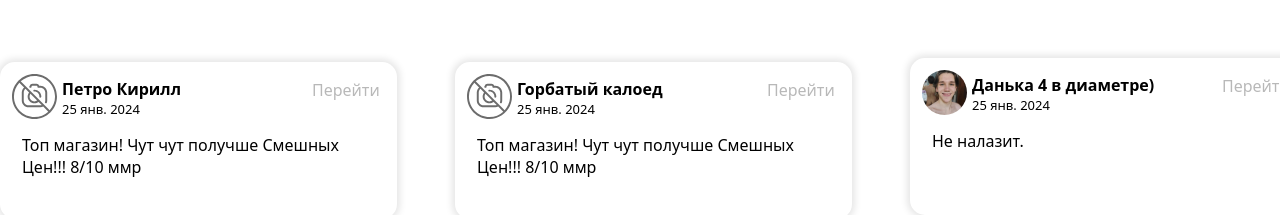
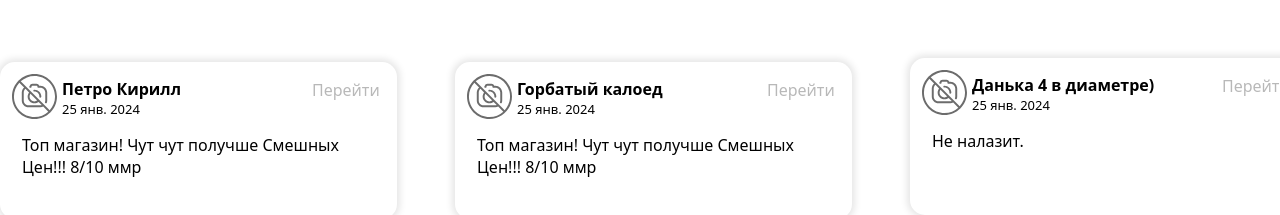
Before and after one commit to kirillpedev/insilicx-react, a React (Vite) app: page /reviews in a window 1280 px wide. Shown: the part 224-439 px from the top of the page. Built offline with nearby package versions, Linux system fonts and the light colour scheme.

Commit message:
Rename Product.jsx

```diff
--- a/src/components/MainReviews.jsx
+++ b/src/components/MainReviews.jsx
@@ -2,7 +2,6 @@ import React from 'react'
 import styled from 'styled-components'
 import no_photo from '/src/img/no_photo.svg'
 import judje from '../img/Judje.png'
-import dibil from '../img/dibil.jpg'
 
 const Grid = styled.div`
     .grid_cont {
@@ -66,9 +65,6 @@ const Container = styled.div`
     }
 
     .judje {
-      border-radius: 50px;
-    }
-    .dibil {
       border-radius: 50px;
     }
     .name_info h1 {
@@ -147,7 +143,7 @@ const Main_Reviews = () => {
                 <Container>
                     <div className='wrapper'>
                     <div className='name_info'>
-                        <img  className='dibil' src={dibil} alt="" width="45" height="45"/>
+                        <img src={no_photo} alt="" width="45" height="45"/>
                         <div className='text_info'>
                               <h1>Данька 4 в диаметре)</h1>
                               <h2>25 янв. 2024</h2>
```
